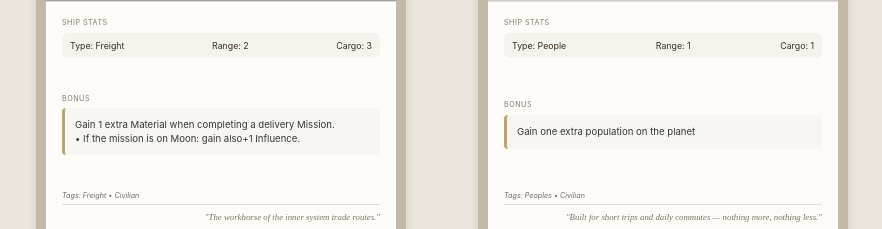
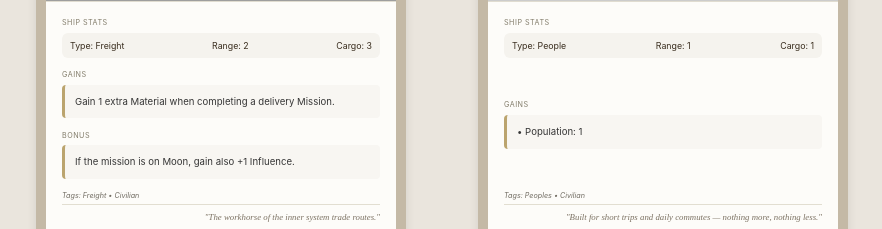
Before and after one commit to TheAveron/Mini-projets, a React (Vite) app in the folder projets/so-card/: page / in a window 1280 px wide. Shown: the part 524-753 px from the top of the page, without its empty margins (198-1080 px from the left). Built offline with nearby package versions, Linux system fonts and the light colour scheme; grey boxes are pictures that could not be loaded.

Commit message:
feat: update card structures and improve hover effects

```diff
--- a/projets/so-card/src/App.css
+++ b/projets/so-card/src/App.css
@@ -253,3 +253,21 @@ body {
     min-height: 50px;
     height: max-content;
 }
+
+.glare {
+    position: absolute;
+    top: 0;
+    left: 0;
+    width: 100%;
+    height: 100%;
+    pointer-events: none;
+    opacity: 0;
+    transition: opacity 0.3s ease;
+    background: radial-gradient(
+        circle at center,
+        rgba(255, 255, 255, 0.3),
+        transparent 60%
+    );
+    mix-blend-mode: screen;
+    z-index: 1;
+}
--- a/projets/so-card/src/assets/cards.json
+++ b/projets/so-card/src/assets/cards.json
@@ -13,7 +13,8 @@
                 },
                 "range": 2,
                 "cargo": 3,
-                "bonus": "Gain 1 extra Material when completing a delivery Mission.\n• If the mission is on Moon: gain also+1 Influence.",
+                "effect": "Gain 1 extra Material when completing a delivery Mission.",
+                "bonus": "If the mission is on Moon, gain also +1 Influence.",
                 "flavor": "The workhorse of the inner system trade routes.",
                 "amount": 15,
                 "illustration": "light_freigter.png"
@@ -30,7 +31,9 @@
                 },
                 "range": 1,
                 "cargo": 1,
-                "bonus": "Gain one extra population on the planet",
+                "effect": {
+                    "Population": 1
+                },
                 "flavor": "Built for short trips and daily commutes — nothing more, nothing less.",
                 "amount": 15
             }
@@ -44,7 +47,7 @@
                     "population": 2,
                     "size": 1
                 },
-                "bonus": "Gain 1 Population each turn if placed on a colonized Planet.",
+                "effect": "Gain 1 Population each turn if placed on a colonized Planet.",
                 "flavor": "Home away from home, with 0.3g gravity and filtered views of Saturn's rings.",
                 "amount": 10
             },
@@ -56,7 +59,7 @@
                     "population": 10,
                     "size": 3
                 },
-                "bonus": "For each pair of habitat in the planet, gain +1 population (and when new pairs of habitat are cnstructed)",
+                "effect": "For each pair of habitat in the planet, gain +1 population (and when new pairs of habitat are constructed)",
                 "limit": "One per Planet",
                 "flavor": "",
                 "amount": 7
@@ -66,7 +69,7 @@
             {
                 "name": "Moon Water Rush",
                 "type": "mission",
-                "objective": "Deliver 2 Water units to Luna",
+                "objective": "Deliver 2 Water units to Luna.",
                 "reward": {
                     "influence": 3,
                     "tech_card": 1
@@ -125,7 +128,7 @@
                 "Rare materials": 2
             },
             "maxplayers": 3,
-            "distance": 3,
+            "distance": 4,
             "size": 10,
             "bonus": "+1 SpaceCoin for completing Missions here",
             "flavor": "Cold, toxic, and deeply profitable.",
@@ -144,18 +147,23 @@
                 "money": 20,
                 "science": 10
             },
-            "bonus": "All your Ships gain +1 Range.",
+            "effect": "All your Ships gain +1 Range.",
             "flavor": "Fold space, skip traffic."
         },
         {
             "name": "Genetic Uplift Lab",
             "type": "technology",
+            "tags": [
+                "Common",
+                "Population"
+            ],
             "cost": {
                 "money": 5,
                 "bases carbonnées": 1
             },
-            "bonus": "Gain 1 extra Population during each Income Phase.",
-            "flavor": "Evolve or die — preferably in the lab."
+            "effect": "Gain 1 extra Population during each Income Phase.",
+            "flavor": "Evolve or die — preferably in the lab.",
+            "amount": 6
         }
     ],
     "event_cards": [
@@ -163,21 +171,24 @@
             "name": "Solar Flare",
             "type": "event",
             "duration": "1 turn",
-            "bonus": "All Infrastructure abilities are disabled this turn.",
-            "flavor": "When the sun sneezes, we all catch fire."
+            "effect": "All Infrastructure abilities are disabled this turn.",
+            "flavor": "When the sun sneezes, we all catch fire.",
+            "amount": 5
         },
         {
             "name": "Trade Surge",
             "type": "event",
             "duration": "3 turns",
-            "bonus": "Mission rewards yield +1 Money.",
-            "flavor": "The stars have never been so open for business."
+            "effect": "Mission rewards yield +1 Money.",
+            "flavor": "The stars have never been so open for business.",
+            "amount": 2
         },
         {
             "name": "Volcanic Eruption",
             "type": "event",
             "duration": "2 turns",
-            "bonus": "Each player roll a dice, if the result is 4 or more, they can't launch rockets from this planet"
+            "effect": "Each player roll a dice, if the result is 4 or more, they can't launch rockets from this planet.",
+            "amount": 3
         }
     ]
 }
--- a/projets/so-card/src/cards_gen.tsx
+++ b/projets/so-card/src/cards_gen.tsx
@@ -168,11 +168,17 @@ const Card: React.FC<CardProps> = ({ card }) => {
             <div className="card-section">
                 <div className="card-label">Gains</div>
                 <div className="card-effect" style={{ whiteSpace: "pre-line" }}>
-                    {Object.entries(card.effect).map(([resource, amount]) => (
-                        <>
-                            • {resource}: {amount}
-                        </>
-                    ))}
+                    {typeof card.effect === "string" ? (
+                        <>{card.effect}</>
+                    ) : card.effect && typeof card.effect === "object" ? (
+                        Object.entries(card.effect).map(
+                            ([resource, amount]) => (
+                                <React.Fragment key={resource}>
+                                    • {String(resource)}: {String(amount)}
+                                </React.Fragment>
+                            )
+                        )
+                    ) : null}
                 </div>
             </div>
         );
--- a/projets/so-card/src/hover.tsx
+++ b/projets/so-card/src/hover.tsx
@@ -1,11 +1,13 @@
-import { useRef, type JSX, type MouseEvent, type ReactNode } from "react";
+import { useRef, type JSX } from "react";
 
-function HoverEffectCard(type, content): JSX.Element {
+function HoverEffectCard(type: string, content: JSX.Element): JSX.Element {
     const elementRef = useRef<HTMLDivElement>(null);
+    const glareRef = useRef<HTMLDivElement>(null);
 
-    function rotateElement(event: MouseEvent): void {
+    function rotateElement(event: globalThis.MouseEvent): void {
         const element = elementRef.current;
-        if (!element) return;
+        const glare = glareRef.current;
+        if (!element || !glare) return;
 
         const rect = element.getBoundingClientRect();
 
@@ -23,6 +25,12 @@ function HoverEffectCard(type, content): JSX.Element {
 
         element.style.setProperty("--rotateX", rotateX + "deg");
         element.style.setProperty("--rotateY", rotateY + "deg");
+
+        // Update glare position
+        const percentX = (x / rect.width) * 100;
+        const percentY = (y / rect.height) * 100;
+        glare.style.background = `radial-gradient(circle at ${percentX}% ${percentY}%, rgba(255,255,255,0.4), transparent 60%)`;
+        glare.style.opacity = "1";
     }
 
     function handleMouseEnter(): void {
@@ -32,11 +40,16 @@ function HoverEffectCard(type, content): JSX.Element {
     function handleMouseLeave(): void {
         document.removeEventListener("mousemove", rotateElement);
 
-        // Optional: reset the rotation
         const element = elementRef.current;
+        const glare = glareRef.current;
+
         if (element) {
             element.style.setProperty("--rotateX", "0deg");
             element.style.setProperty("--rotateY", "0deg");
+        }
+
+        if (glare) {
+            glare.style.opacity = "0";
         }
     }
 
@@ -47,6 +60,7 @@ function HoverEffectCard(type, content): JSX.Element {
             onMouseEnter={handleMouseEnter}
             onMouseLeave={handleMouseLeave}
         >
+            <div className="glare" ref={glareRef}></div>
             {content}
         </div>
     );
```
Also changed, not shown: 1 other file (tests, documents, lock files or other folders).
